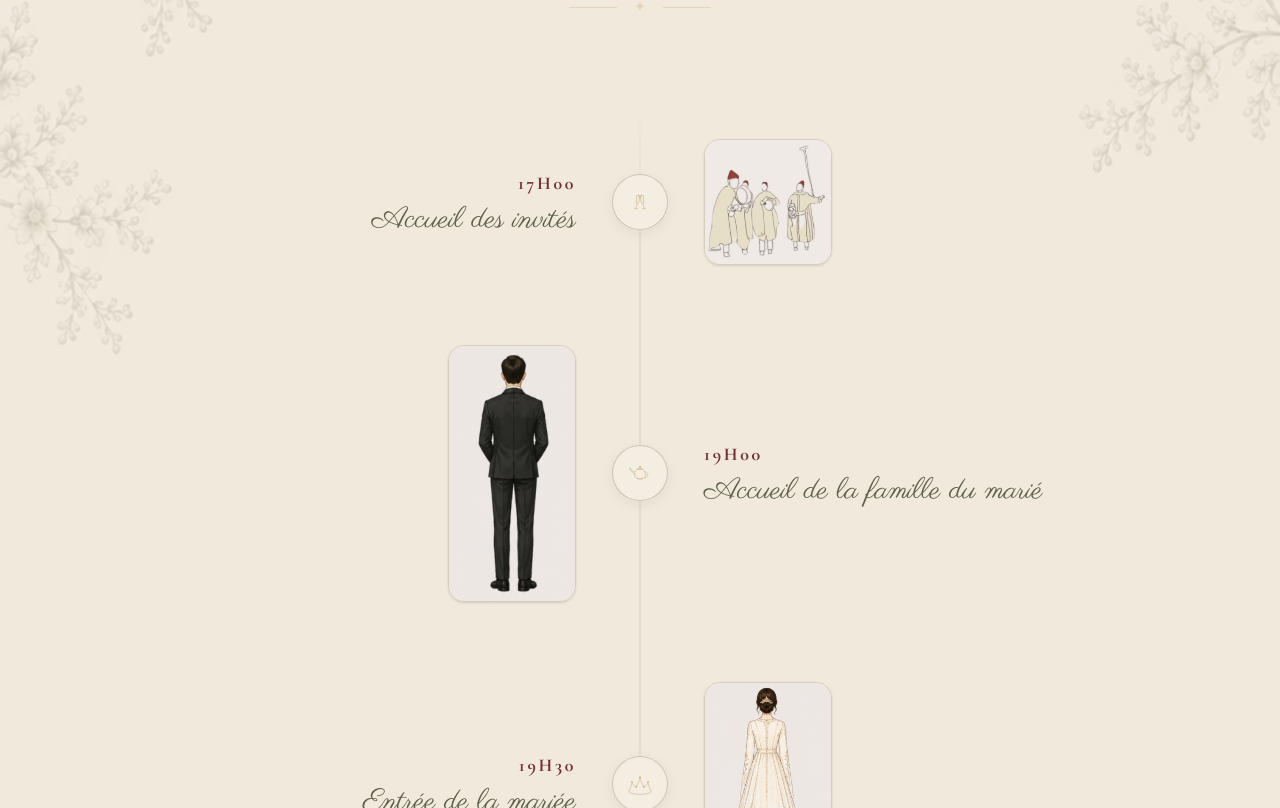
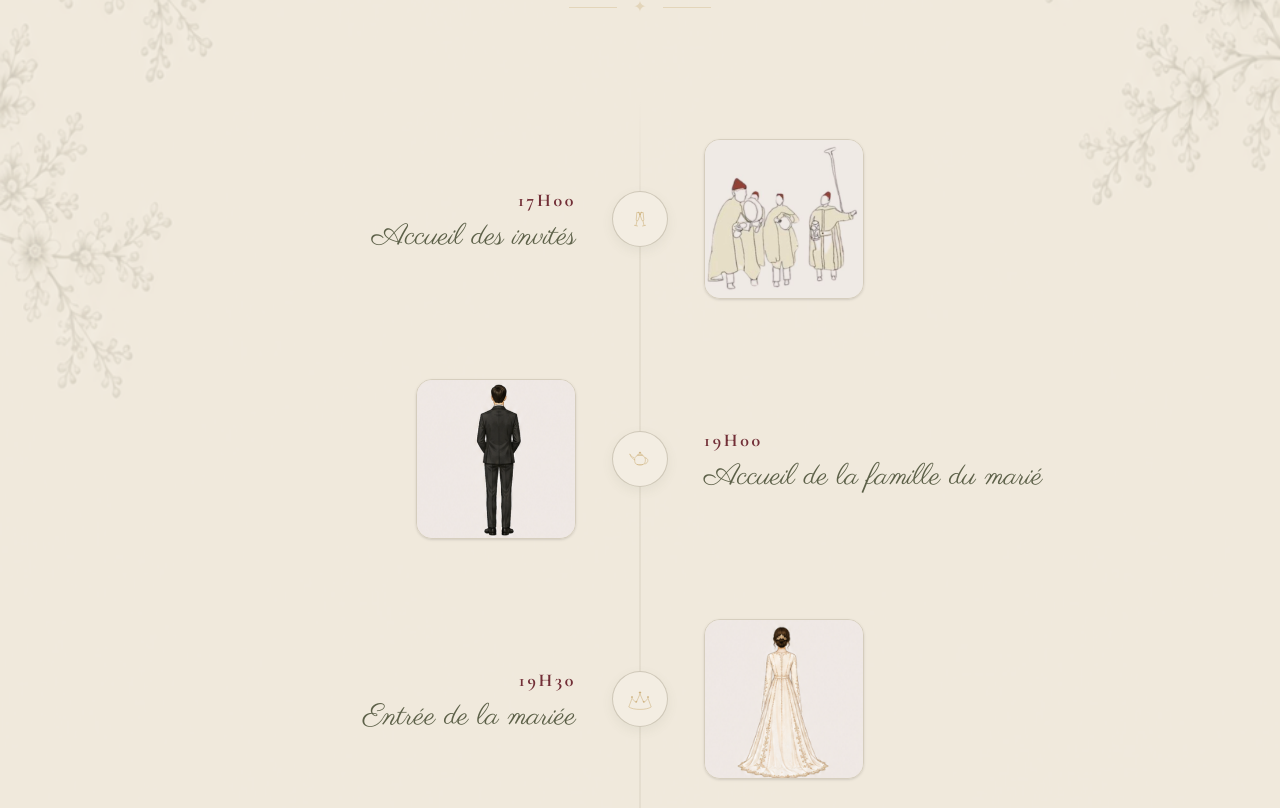
Before and after one commit to mehdibenabdallah6-hue/s-et-j, a React (Vite) app: page / in a window 1280 px wide. Shown: the part 2252-3060 px from the top of the page. Built offline with nearby package versions, Linux system fonts and the light colour scheme.

Commit message:
design: update marie images to version 4 and make all timeline images uniform square size

```diff
--- a/src/components/Timeline.tsx
+++ b/src/components/Timeline.tsx
@@ -27,7 +27,7 @@ const events = [
   {
     time: '19H00',
     title: 'Accueil de la famille du marié',
-    image: '/marie 3.png',
+    image: '/marie 4.png',
     icon: (
       <svg viewBox="0 0 100 100" className="w-8 h-8" fill="none" stroke="currentColor" strokeWidth="1.5">
         <path d="M35,63 C30,48 35,38 50,38 C65,38 70,48 65,63 C60,70 40,70 35,63 Z" />
@@ -42,7 +42,7 @@ const events = [
   {
     time: '19H30',
     title: 'Entrée de la mariée',
-    image: '/mariee3.png',
+    image: '/mariee 4.png',
     icon: (
       <svg viewBox="0 0 100 100" className="w-8 h-8" fill="none" stroke="currentColor" strokeWidth="1.5">
         <path d="M15,75 C30,85 70,85 85,75" />
@@ -184,9 +184,9 @@ export default function Timeline() {
                         </p>
                       </div>
                     ) : event.image ? (
-                      <div className="flex justify-center w-24 md:w-32">
-                        <div className="rounded-2xl border border-[rgba(154,142,120,0.3)] shadow-sm overflow-hidden transition-transform duration-500 hover:scale-105">
-                          <img src={event.image} alt="" className="w-full h-auto" />
+                      <div className="flex justify-center w-28 md:w-40">
+                        <div className="rounded-2xl border border-[rgba(154,142,120,0.3)] shadow-sm overflow-hidden transition-transform duration-500 hover:scale-105 w-full aspect-square">
+                          <img src={event.image} alt="" className="w-full h-full object-cover" />
                         </div>
                       </div>
                     ) : null}
@@ -221,9 +221,9 @@ export default function Timeline() {
                         </p>
                       </div>
                     ) : event.image ? (
-                      <div className="flex justify-center w-24 md:w-32">
-                        <div className="rounded-2xl border border-[rgba(154,142,120,0.3)] shadow-sm overflow-hidden transition-transform duration-500 hover:scale-105">
-                          <img src={event.image} alt="" className="w-full h-auto" />
+                      <div className="flex justify-center w-28 md:w-40">
+                        <div className="rounded-2xl border border-[rgba(154,142,120,0.3)] shadow-sm overflow-hidden transition-transform duration-500 hover:scale-105 w-full aspect-square">
+                          <img src={event.image} alt="" className="w-full h-full object-cover" />
                         </div>
                       </div>
                     ) : null}
```
Also changed, not shown: public/marie 4.png (added), public/mariee 4.png (added).
